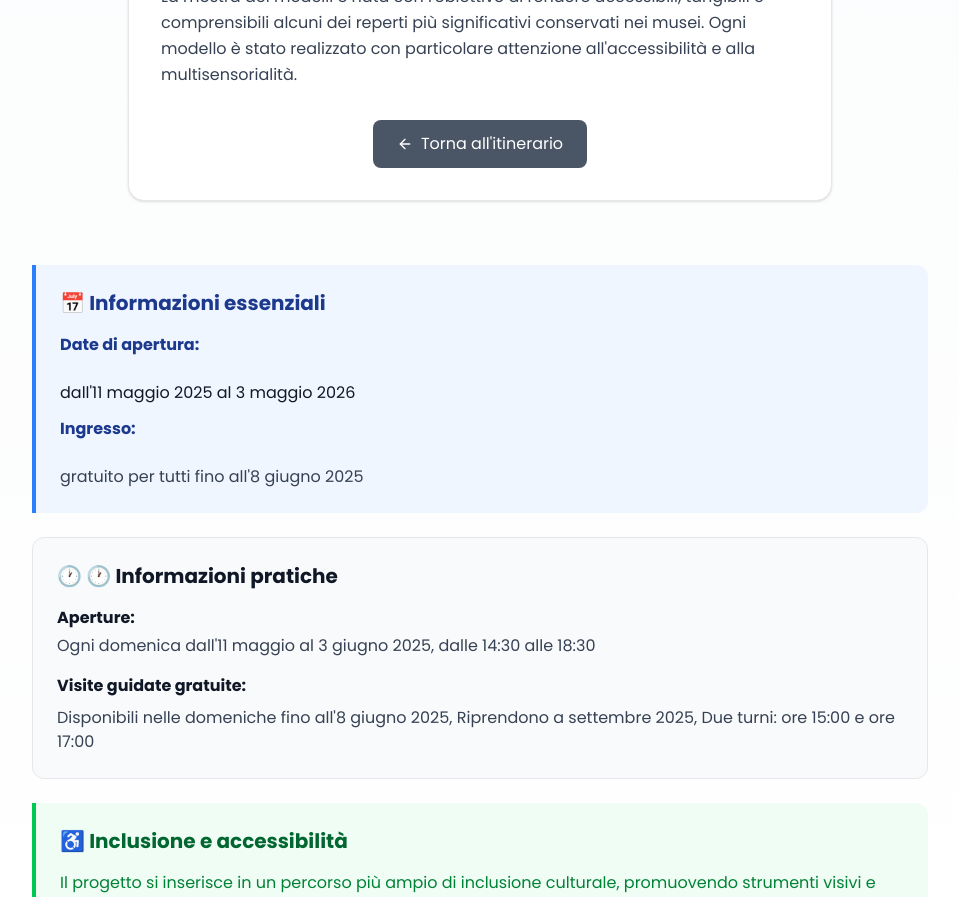
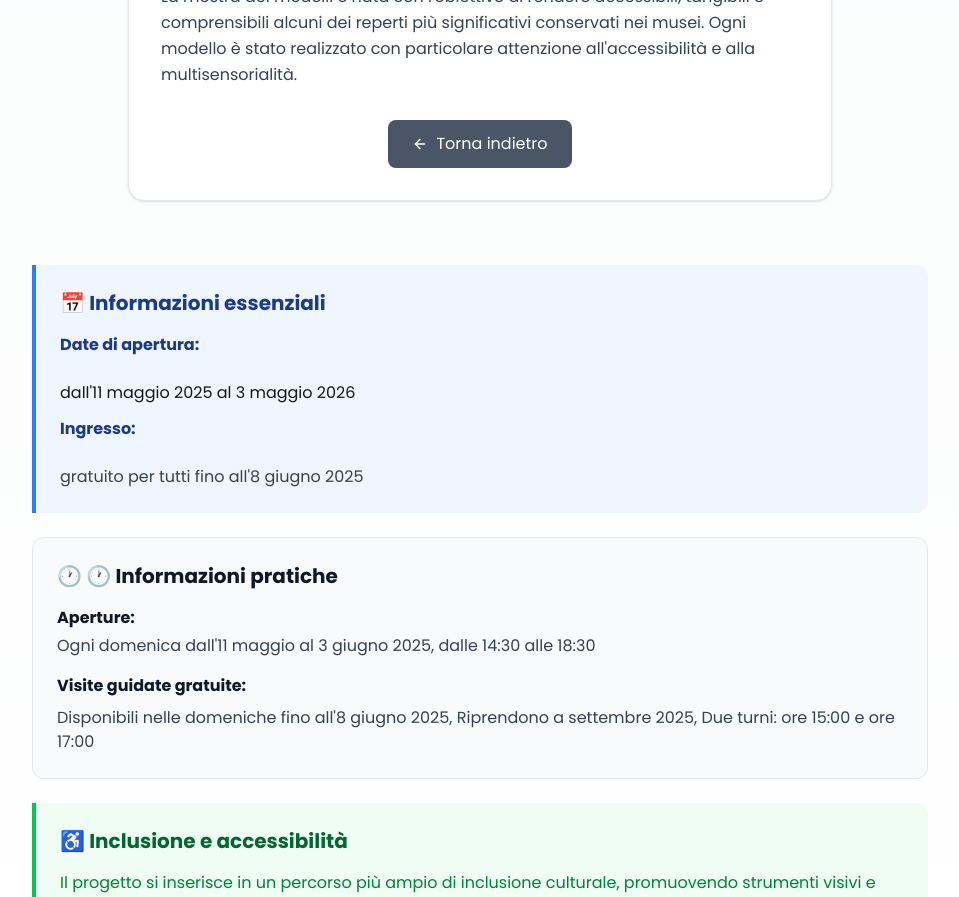
Before and after one commit to Gregoriounipd/itinerarimuseali, a Next.js app: page /progetto-mostra-modelli in a window 1280 px wide. Shown: the part 1060-1957 px from the top of the page, without its empty margins (160-1119 px from the left). Built offline with nearby package versions, Linux system fonts and the light colour scheme.

Commit message:
pulsante torna indietro

```diff
--- a/pages/progetto-mostra-modelli.js
+++ b/pages/progetto-mostra-modelli.js
@@ -139,7 +139,7 @@ export default function ProgettoMostraModelli() {
                 className="inline-flex items-center gap-2 bg-gray-600 text-white hover:bg-gray-700 px-6 py-3 rounded-lg font-medium transition-colors"
               >
                 <ArrowLeft className="w-4 h-4" />
-                Torna all'itinerario
+                Torna indietro
               </a>
             </div>
           </div>
```
